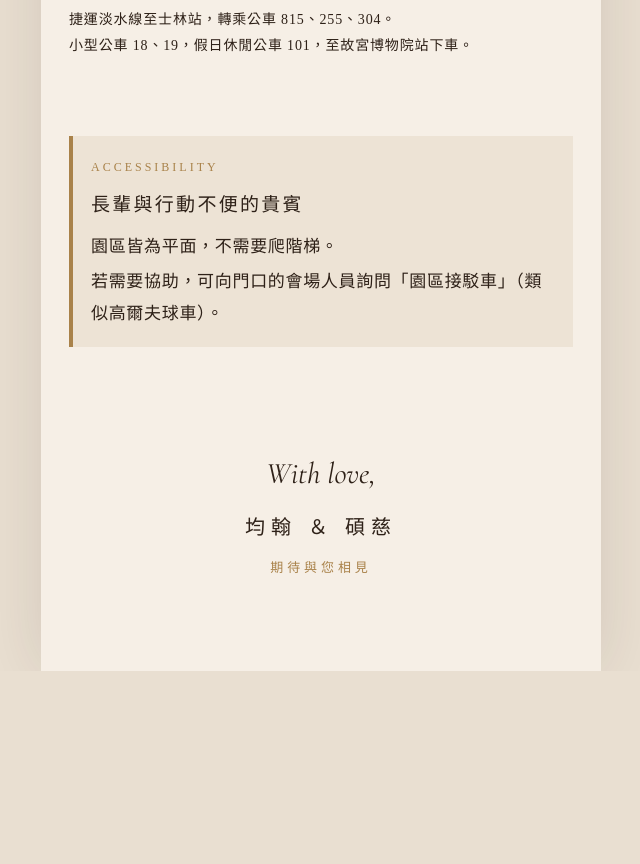
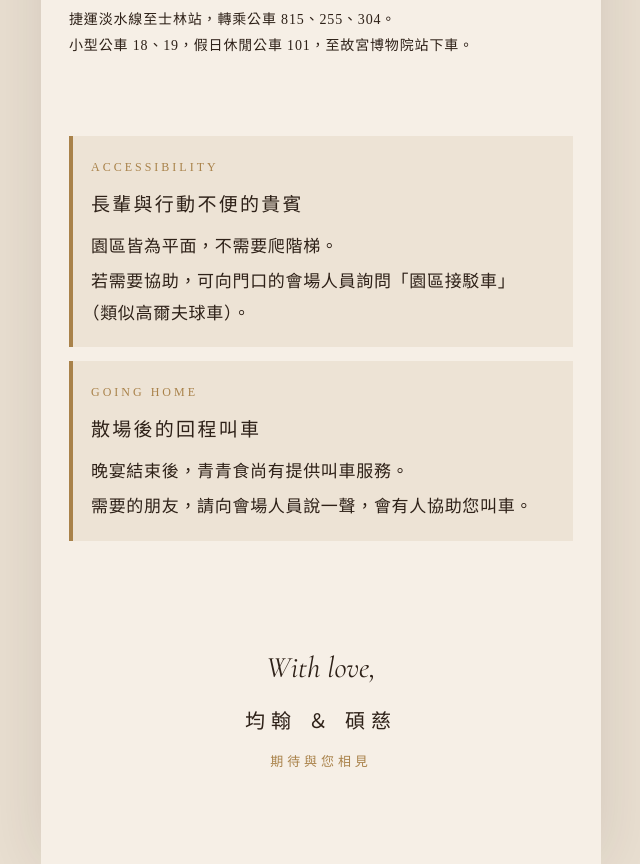
Before and after one commit to ned0729/wedding-invite, a plain HTML site: page index.html in a window 1280 px wide. Shown: the part 6180-7044 px from the top of the page, without its empty margins (319-959 px from the left). Before the commit the page ends 6851 px from the top, so only its background shows below. Drawn offline with nearby package versions, Linux system fonts and the light colour scheme.

Commit message:
Add going-home note: venue offers a taxi-calling service after the banquet

```diff
--- a/index.html
+++ b/index.html
@@ -327,12 +327,21 @@ footer p{margin-top:10px;font-size:13px;letter-spacing:.3em;color:var(--gold)}
 
 </section>
 
-<section class="reveal" style="padding-top:8px;padding-bottom:28px">
+<section class="reveal" style="padding-top:8px;padding-bottom:14px">
   <div class="access">
     <div class="ac-t">ACCESSIBILITY</div>
     <div class="ac-h">長輩與行動不便的貴賓</div>
     <p><b>園區皆為平面</b>，不需要爬階梯。</p>
-    <p>若需要協助，可向<b>門口的會場人員</b>詢問<b>「園區接駁車」</b>（類似高爾夫球車）。</p>
+    <p>若需要協助，可向<b>門口的會場人員</b>詢問<b>「園區接駁車」</b><span style="white-space:nowrap">（類似高爾夫球車）。</span></p>
+  </div>
+</section>
+
+<section class="reveal" style="padding-top:0;padding-bottom:28px">
+  <div class="access">
+    <div class="ac-t">GOING HOME</div>
+    <div class="ac-h">散場後的回程叫車</div>
+    <p>晚宴結束後，青青食尚有提供<b style="white-space:nowrap">叫車服務</b>。</p>
+    <p>需要的朋友，請向<b>會場人員</b>說一聲，會有人協助您叫車。</p>
   </div>
 </section>
 
```
